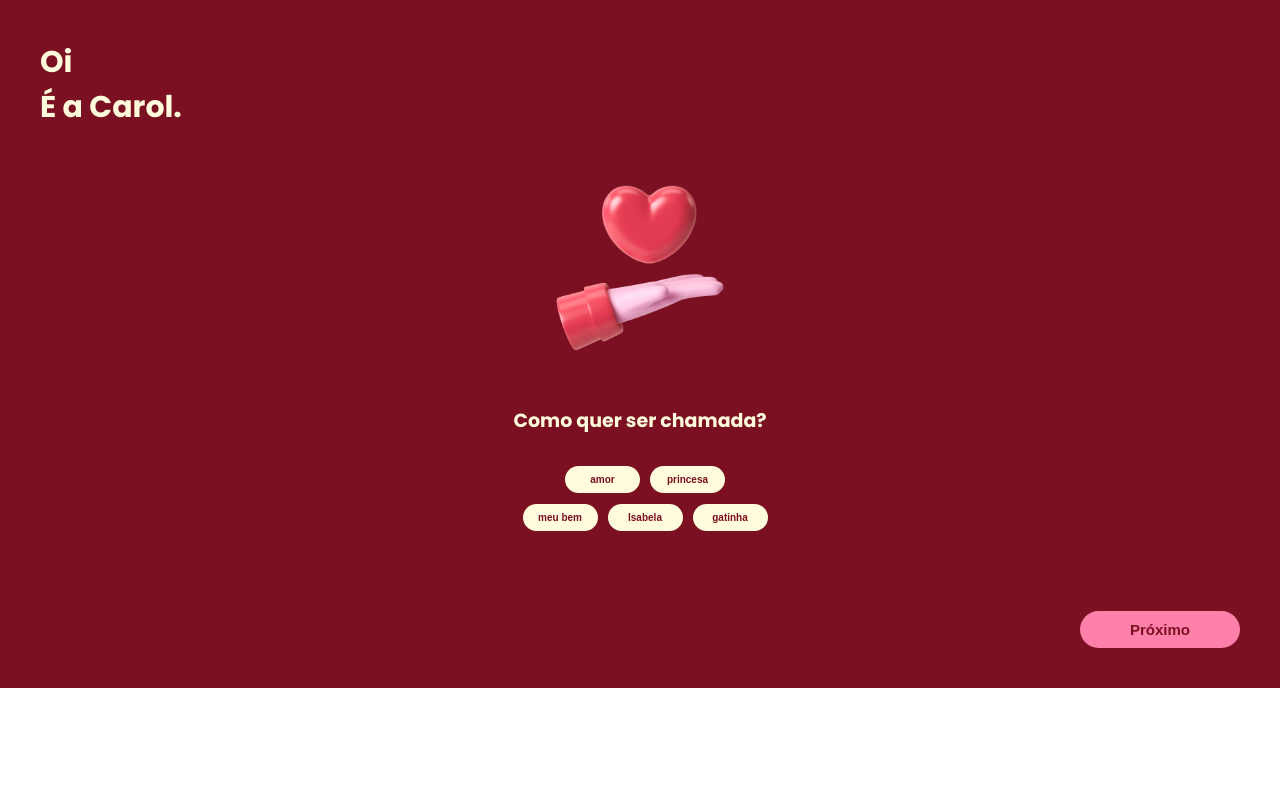
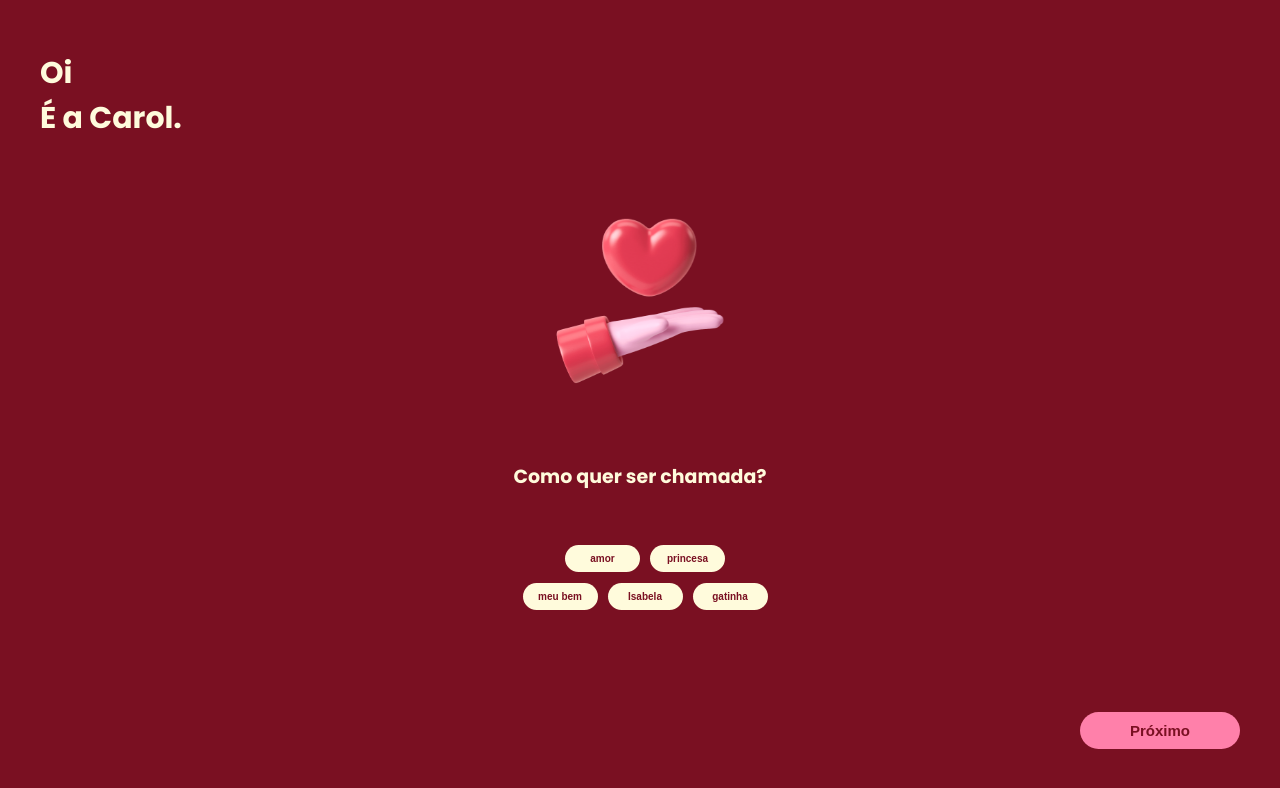
Before and after one commit to carolsoul/segredo, a React (Vite) app: page /escolha-de-nome in a window 1280 px wide. Shown: the top 788 px of the page. Built offline with nearby package versions, Linux system fonts and the light colour scheme; a web font is replaced by a local one.

Commit message:
style: mudança no layout

```diff
--- a/src/styles/EscolhaNome.module.css
+++ b/src/styles/EscolhaNome.module.css
@@ -1,6 +1,11 @@
 *{
     margin: 0;
     padding: 0;
+}
+
+body{
+    height: 100vh;
+    width: 100vw;
 }
 
 :root{
@@ -24,6 +29,7 @@
     align-items: center;
     justify-content: space-around;
     gap: 30px;
+    height: 100vh;
 }
 
 .nomeTitleContainer{
--- a/src/styles/FaceId.module.css
+++ b/src/styles/FaceId.module.css
@@ -33,7 +33,6 @@ body{
     overflow-x: hidden;
     width: 100%;
     padding: 30px;
-    height: 100vh;
 }
 
 .faceTitle{
```
